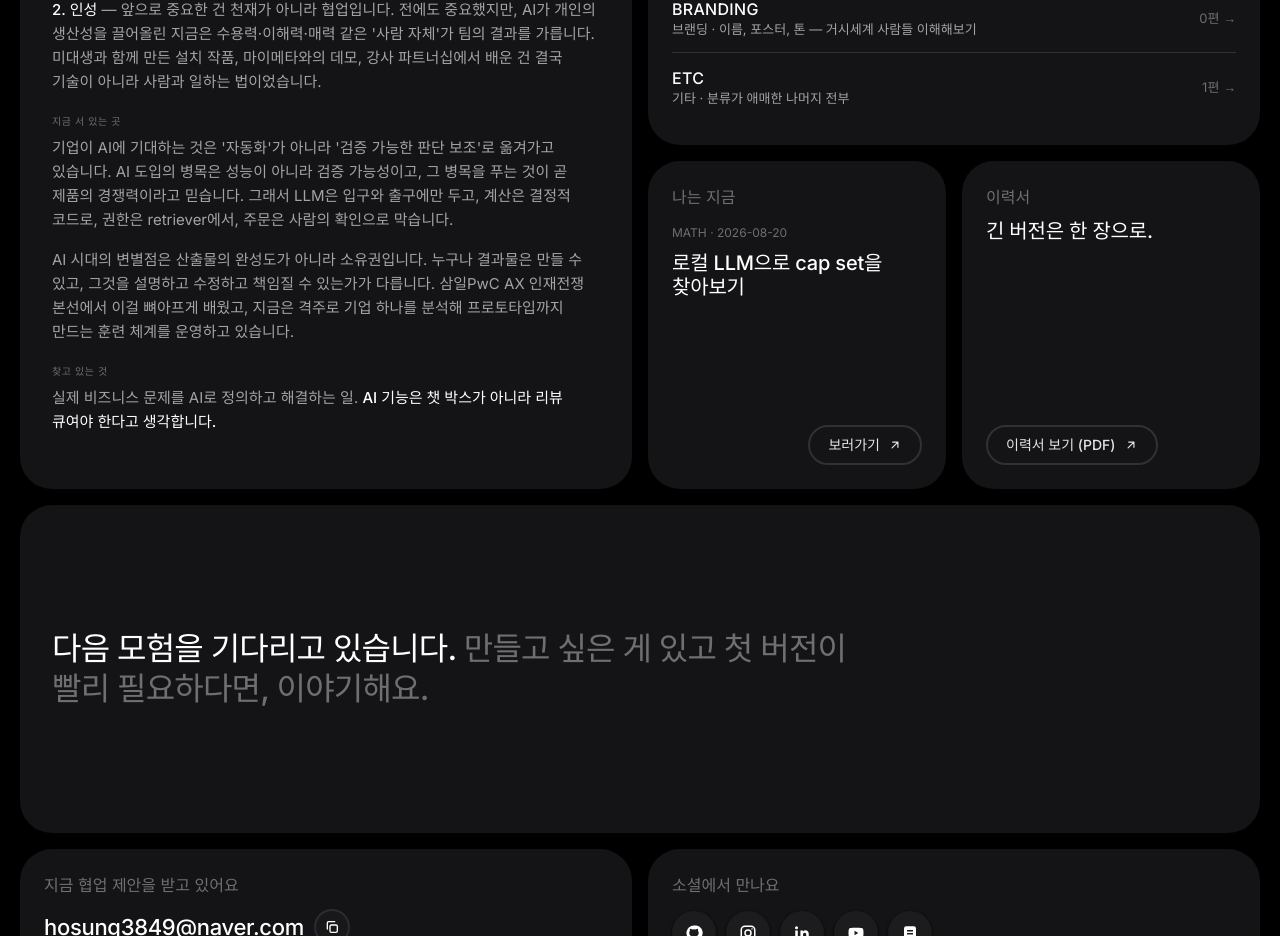
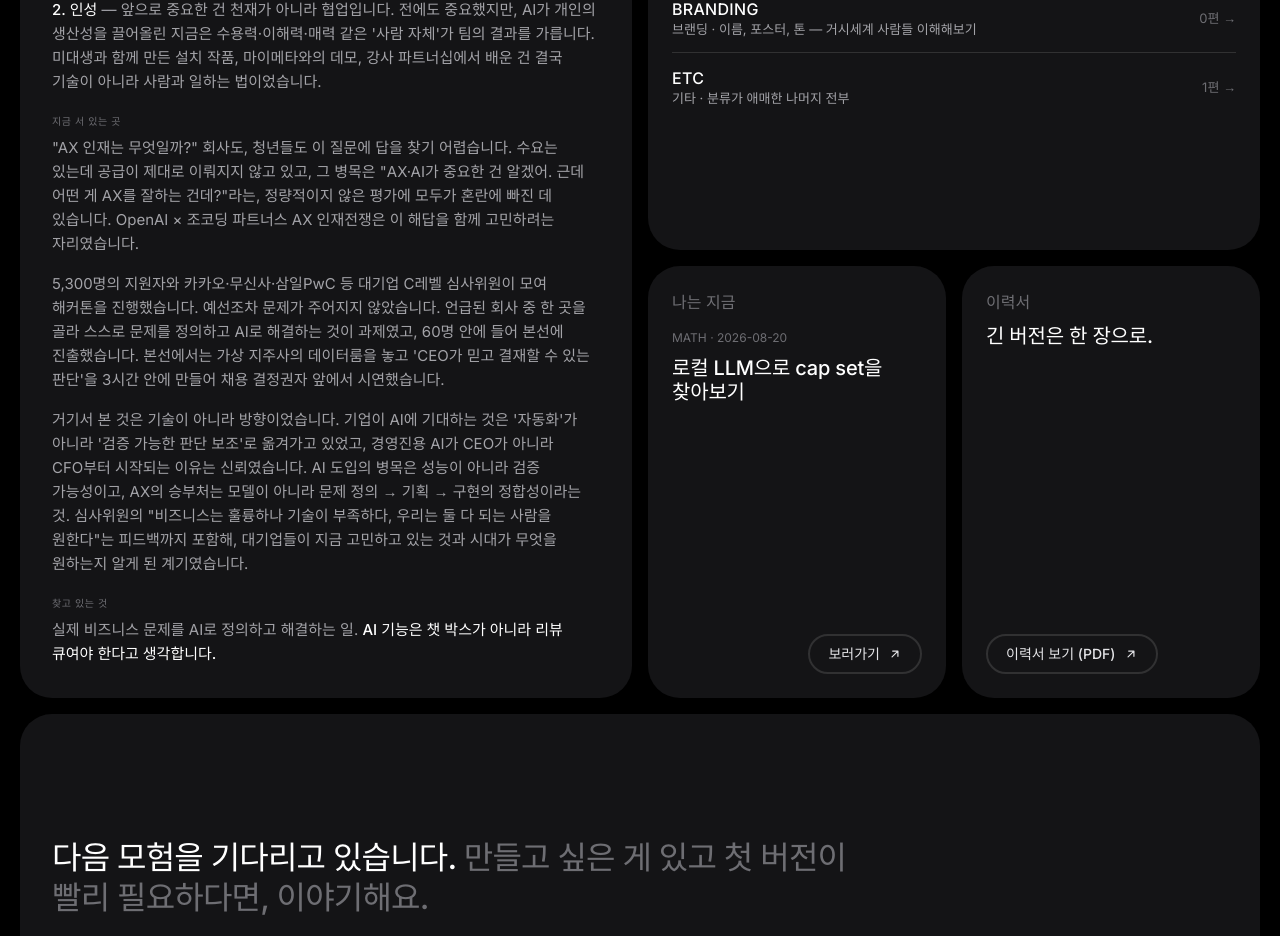
Before and after one commit to yummyDay22/-portfolio, a Next.js app: page /about in a window 1280 px wide. Shown: the part 872-1808 px from the top of the page. Built offline with nearby package versions, Linux system fonts and the light colour scheme.

Commit message:
Story: 지금 서 있는 곳 → AX 인재전쟁 insight narrative

```diff
--- a/src/content/site.ts
+++ b/src/content/site.ts
@@ -495,8 +495,9 @@ export const story = {
     },
   ],
   whereIStand: [
-    "기업이 AI에 기대하는 것은 '자동화'가 아니라 '검증 가능한 판단 보조'로 옮겨가고 있습니다. AI 도입의 병목은 성능이 아니라 검증 가능성이고, 그 병목을 푸는 것이 곧 제품의 경쟁력이라고 믿습니다. 그래서 LLM은 입구와 출구에만 두고, 계산은 결정적 코드로, 권한은 retriever에서, 주문은 사람의 확인으로 막습니다.",
-    "AI 시대의 변별점은 산출물의 완성도가 아니라 소유권입니다. 누구나 결과물은 만들 수 있고, 그것을 설명하고 수정하고 책임질 수 있는가가 다릅니다. 삼일PwC AX 인재전쟁 본선에서 이걸 뼈아프게 배웠고, 지금은 격주로 기업 하나를 분석해 프로토타입까지 만드는 훈련 체계를 운영하고 있습니다.",
+    "\"AX 인재는 무엇일까?\" 회사도, 청년들도 이 질문에 답을 찾기 어렵습니다. 수요는 있는데 공급이 제대로 이뤄지지 않고 있고, 그 병목은 \"AX·AI가 중요한 건 알겠어. 근데 어떤 게 AX를 잘하는 건데?\"라는, 정량적이지 않은 평가에 모두가 혼란에 빠진 데 있습니다. OpenAI × 조코딩 파트너스 AX 인재전쟁은 이 해답을 함께 고민하려는 자리였습니다.",
+    "5,300명의 지원자와 카카오·무신사·삼일PwC 등 대기업 C레벨 심사위원이 모여 해커톤을 진행했습니다. 예선조차 문제가 주어지지 않았습니다. 언급된 회사 중 한 곳을 골라 스스로 문제를 정의하고 AI로 해결하는 것이 과제였고, 60명 안에 들어 본선에 진출했습니다. 본선에서는 가상 지주사의 데이터룸을 놓고 'CEO가 믿고 결재할 수 있는 판단'을 3시간 안에 만들어 채용 결정권자 앞에서 시연했습니다.",
+    "거기서 본 것은 기술이 아니라 방향이었습니다. 기업이 AI에 기대하는 것은 '자동화'가 아니라 '검증 가능한 판단 보조'로 옮겨가고 있었고, 경영진용 AI가 CEO가 아니라 CFO부터 시작되는 이유는 신뢰였습니다. AI 도입의 병목은 성능이 아니라 검증 가능성이고, AX의 승부처는 모델이 아니라 문제 정의 → 기획 → 구현의 정합성이라는 것. 심사위원의 \"비즈니스는 훌륭하나 기술이 부족하다, 우리는 둘 다 되는 사람을 원한다\"는 피드백까지 포함해, 대기업들이 지금 고민하고 있는 것과 시대가 무엇을 원하는지 알게 된 계기였습니다.",
   ],
   experience: [
     { role: "1인 창업 · 수리넷", at: "AI 수리논술 첨삭 플랫폼, 베타 운영", when: "2026 – Now" },
```
